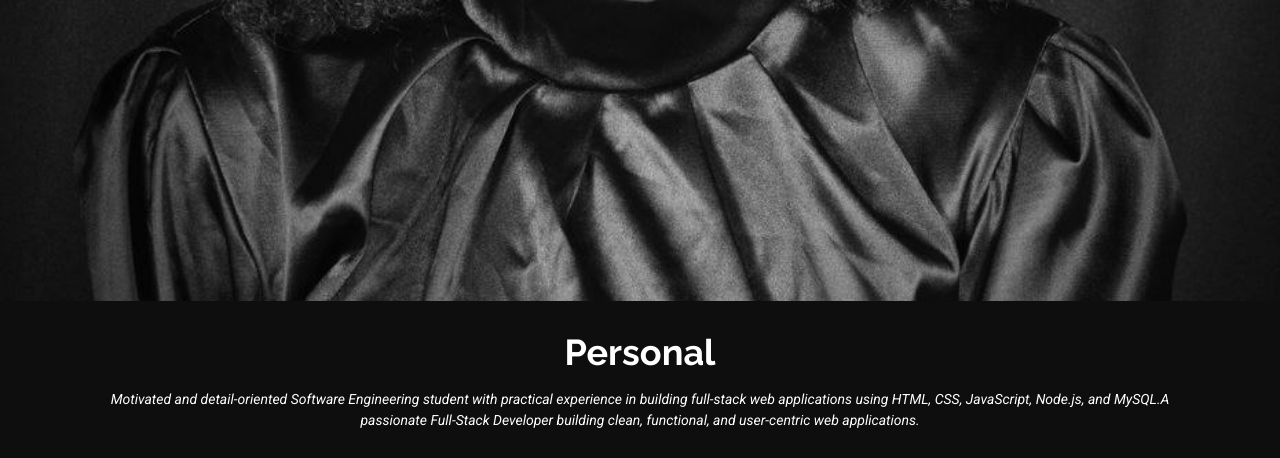
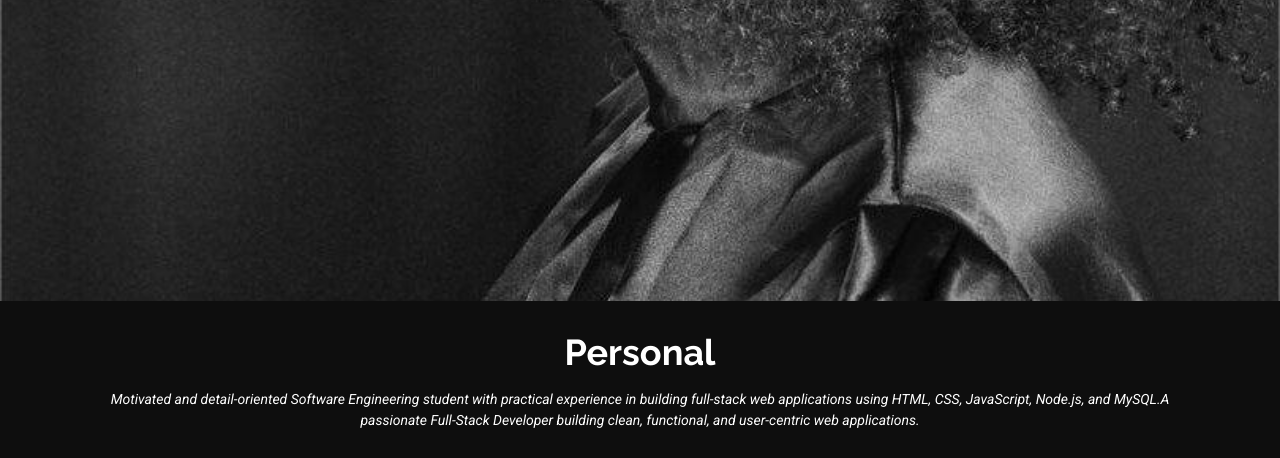
Before and after one commit to elsadmasu-code/personal_portfolio, a plain HTML site: page Personal/index.html in a window 1280 px wide. Shown: the part 499-957 px from the top of the page. Drawn offline with Linux system fonts and the light colour scheme.

Commit message:
Update index.html

```diff
--- a/Personal/index.html
+++ b/Personal/index.html
@@ -83,7 +83,7 @@
 
     <!-- Hero Section -->
     <section id="hero" class="hero section dark-background">
-         <div class="image"><img src="assets/img/photo_2026-02-21_03-02-18.jpg" alt="" data-aos="fade-in"></div>
+         <img src="assets/img/right.jpg" alt="" data-aos="fade-in">
       <div class="container" data-aos="zoom-out" data-aos-delay="100">
         <h2>Elsabet Admasu</h2>
         <p>I'm <span class="typed" data-typed-items="a Full-Stack Developer"></span><span class="typed-cursor typed-cursor--blink"></span></p>
```
